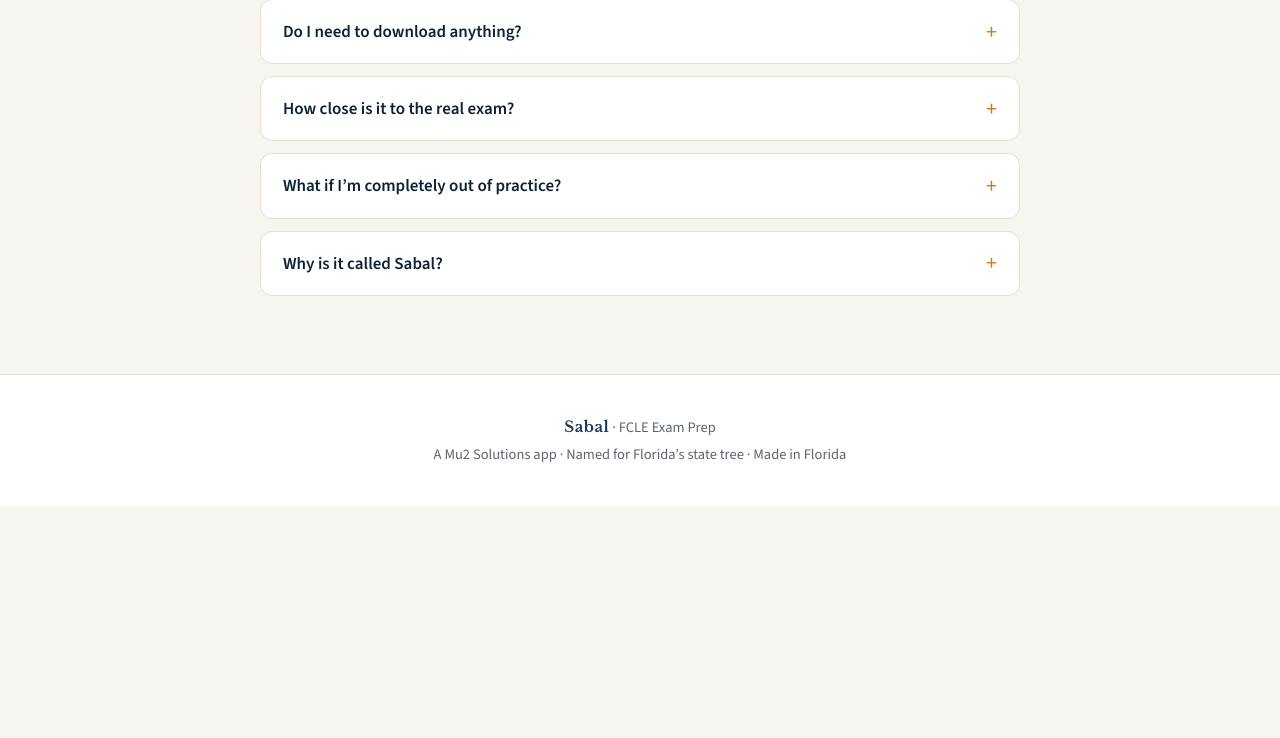
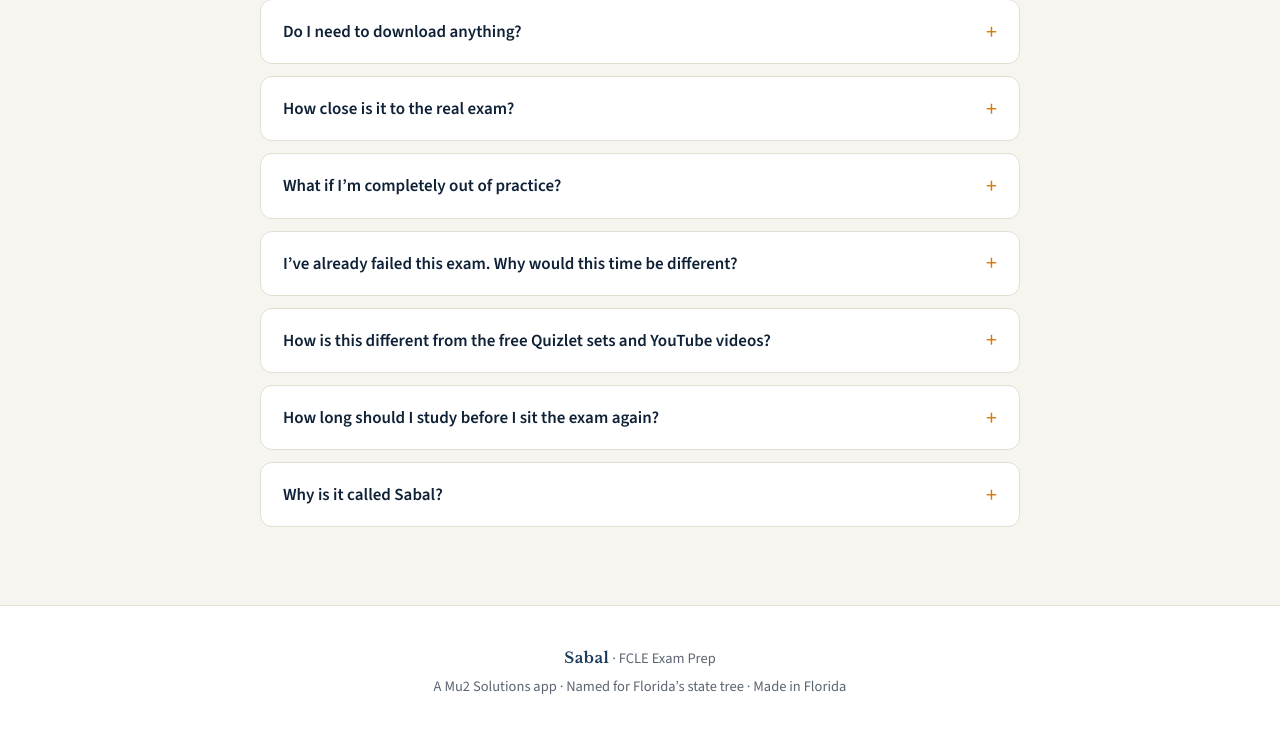
Before and after one commit to MuataSr/sabal, a Flask app: page / in a window 1280 px wide. Shown: the part 5064-5802 px from the top of the page. Before the commit the page ends 5570 px from the top, so only its background shows below. Run offline with Flask 3, Linux system fonts and the light colour scheme.

Commit message:
Landing: add three FAQ items
- I have already failed this exam. Why would this time be different?
  Names the practice, not the student; gives the mechanism; declines to
  promise a score (no prep honestly can).
- How is this different from the free Quizlet sets and YouTube videos?
  Respectful framing: free sets check you, they cannot explain why the
  wrong answer felt right or tell you when you are ready.
- How long should I study before I sit the exam again?
  No invented data (one student, not a cohort): study until the leaking
  topics stop leaking, then go sit it.

FAQ 5 -> 8 items. No credential claims, no score promises, no tree
language added.

```diff
--- a/templates/landing.html
+++ b/templates/landing.html
@@ -419,6 +419,18 @@
         <p>That&rsquo;s exactly who Sabal is for. Most students just need a refresher and the right practice &mdash; the Diagnostic shows where to start, and every answer explains the <em>why</em>.</p>
       </details>
       <details>
+        <summary>I&rsquo;ve already failed this exam. Why would this time be different?</summary>
+        <p>Failing it more than once is rarely about ability &mdash; it&rsquo;s usually about the practice. Drilling questions trains you to recognize the question, but the FCLE is written so the wrong answers sound right, and that only yields to understanding the <em>why</em>. So every Sabal answer explains why the choice that felt right was wrong, the Diagnostic shows which few topics are costing you the most points, and the readiness score tells you when you&rsquo;re actually ready instead of hoping. We won&rsquo;t promise you a score &mdash; no prep honestly can.</p>
+      </details>
+      <details>
+        <summary>How is this different from the free Quizlet sets and YouTube videos?</summary>
+        <p>Free question sets do one job well &mdash; they tell you whether you got it right. What they can&rsquo;t tell you is why the answer you picked felt reasonable, and on this exam that&rsquo;s the whole difficulty: the wrong choices are written to sound plausible. Sabal explains the reasoning behind the correct answer and the tempting ones, then tracks which topics keep showing up in your misses, so you&rsquo;re working on a pattern instead of a hunch. And since nothing in a free deck keeps score over time, it can&rsquo;t tell you when you&rsquo;re ready. That&rsquo;s the part we built.</p>
+      </details>
+      <details>
+        <summary>How long should I study before I sit the exam again?</summary>
+        <p>Long enough that the topics you keep missing stop being the topics you miss. Retakes are gated at 24 hours, but nothing about this exam rewards rushing back &mdash; what changes your result is whether the pattern of your missed topics changes. So watch your topic results: when the same few subjects stop showing up in your misses, that&rsquo;s your signal to go sit it. Better than picking a date and hoping.</p>
+      </details>
+      <details>
         <summary>Why is it called Sabal?</summary>
         <p>Sabal is the sabal palmetto &mdash; Florida&rsquo;s state tree. It grows where other trees won&rsquo;t, and it bends in a storm instead of breaking. It&rsquo;s also the palm Florida law names in the state&rsquo;s Great Seal, which felt like the right standard for a Florida graduation requirement.</p>
       </details>
```
